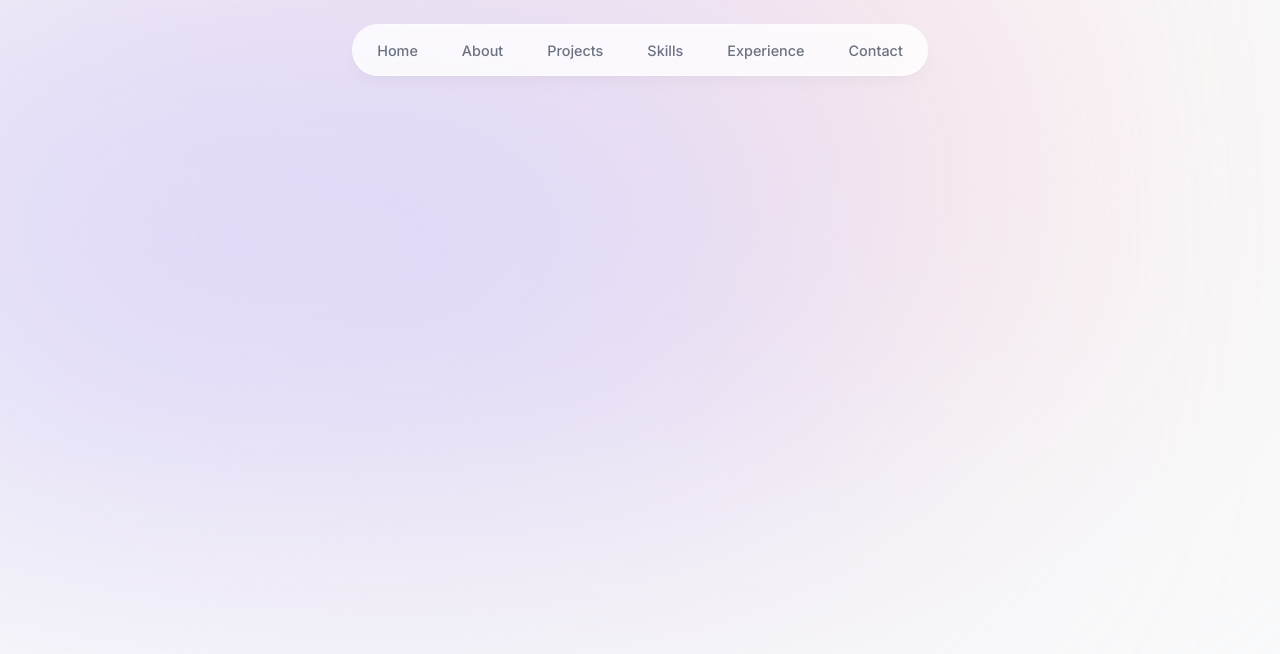
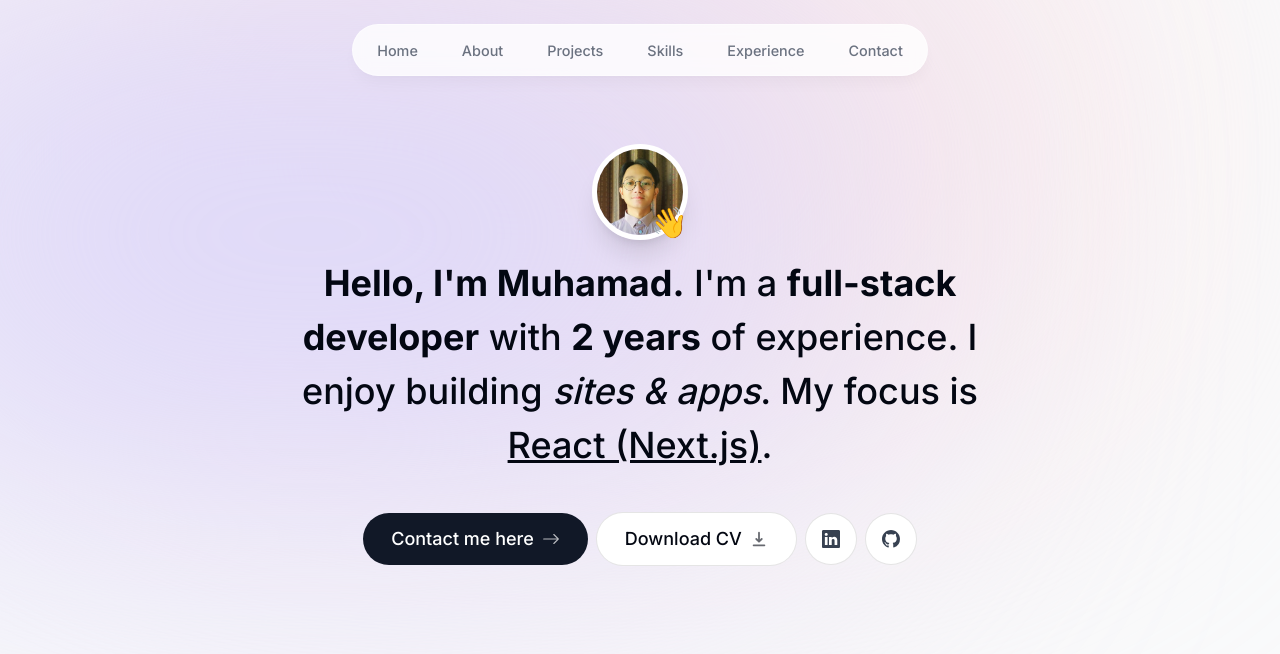
Before and after one commit to muhafs/portfolio-nextjs, a Next.js app: page / in a window 1280 px wide. Shown: the top 654 px of the page. Built offline with nearby package versions, Linux system fonts and the light colour scheme.

Commit message:
complete hero section

```diff
--- a/app/layout.tsx
+++ b/app/layout.tsx
@@ -12,10 +12,10 @@ export const metadata = {
 export default function RootLayout({ children }: { children: React.ReactNode }) {
 	return (
 		<html lang="en">
-			<body className={`${inter.className} bg-gray-50 text-gray-950`}>
-				<div className="bg-[#fbe2e3] absolute -top-[6rem] right-[11rem] -z-10 size-[31.25rem] rounded-full blur-[10rem] sm:w-[68.75rem]" />
+			<body className={`${inter.className} bg-gray-50 text-gray-950 relative pt-28 sm:pt-36 h-[200vh]`}>
+				<div className="bg-[#fbe2e3] absolute -top-[6rem] right-[11rem] -z-10 size-[31.25rem] rounded-full blur-[10rem] sm:w-[68.75rem]"></div>
 
-				<div className="bg-[#dbd7fb] absolute -top-[1rem] -left-[35rem] -z-10 h-[31.25rem] w-[50rem] rounded-full blur-[10rem] sm:w-[68.75rem] md:-left-[33rem] lg:-left-[28rem] xl:-left-[15rem] 2xl:-left-[5rem]" />
+				<div className="bg-[#dbd7fb] absolute -top-[1rem] -left-[35rem] -z-10 h-[31.25rem] w-[50rem] rounded-full blur-[10rem] sm:w-[68.75rem] md:-left-[33rem] lg:-left-[28rem] xl:-left-[15rem] 2xl:-left-[5rem]"></div>
 
 				<Header />
 				{children}
--- a/app/page.tsx
+++ b/app/page.tsx
@@ -1,3 +1,9 @@
+import Hero from '@/components/Hero'
+
 export default function Home() {
-	return <main className=""></main>
+	return (
+		<main className="flex flex-col items-center px-4">
+			<Hero />
+		</main>
+	)
 }
--- /dev/null
+++ b/components/Hero.tsx
@@ -0,0 +1,54 @@
+'use client'
+
+import Link from 'next/link'
+import Image from 'next/image'
+import { motion } from 'framer-motion'
+import { BsArrowRight, BsGithub, BsLinkedin } from 'react-icons/bs'
+import { HiDownload } from 'react-icons/hi'
+
+export default function Hero() {
+	return (
+		<section className="mb-28 max-w-[50rem] text-center sm:mb-0">
+			<div className="flex items-center justify-center">
+				<div className="relative">
+					<motion.div initial={{ opacity: 0, scale: 0 }} animate={{ opacity: 1, scale: 1 }} transition={{ type: 'tween', duration: 0.2 }}>
+						<Image src="/me.jpg" alt="personal image" width={192} height={192} priority={true} quality={95} className="rounded-full size-24 border-[0.35rem] border-white object-cover shadow-xl" />
+					</motion.div>
+
+					<motion.span className="absolute bottom-0 right-0 text-3xl" initial={{ opacity: 0, scale: 0 }} animate={{ opacity: 1, scale: 1 }} transition={{ type: 'spring', stiffness: 125, delay: 0.1, duration: 0.7 }}>
+						👋
+					</motion.span>
+				</div>
+			</div>
+
+			<motion.h1 className="mb-10 mt-4 px-4 text-2xl font-medium !leading-[1.5] sm:text-4xl" initial={{ opacity: 0, y: 100 }} animate={{ opacity: 1, y: 0 }}>
+				<span className="font-bold">Hello, I'm Muhamad.</span> I'm a <span className="font-bold">full-stack developer</span> with <span className="font-bold">2 years</span> of experience. I enjoy building{' '}
+				<span className="italic">sites & apps</span>. My focus is <span className="underline">React (Next.js)</span>.
+			</motion.h1>
+
+			<motion.div className="flex flex-col items-center justify-center gap-2 px-4 text-lg font-medium sm:flex-row" initial={{ opacity: 0, y: 100 }} animate={{ opacity: 1, y: 0 }} transition={{ delay: 0.1 }}>
+				<Link href="#contact" className="flex items-center gap-2 px-7 py-3 bg-gray-900 text-white rounded-full outline-none focus:scale-110 hover:scale-110 hover:bg-gray-950 active:scale-105 transition group">
+					Contact me here <BsArrowRight className="opacity-70 group-hover:translate-x-1 transition" />
+				</Link>
+
+				<a href="/muhamad_cv.pdf" download className="flex items-center gap-2 px-7 py-3 bg-white rounded-full outline-none focus:scale-110 hover:scale-110 active:scale-105 transition group cursor-pointer border border-black/10">
+					Download CV <HiDownload className="opacity-60 group-hover:translate-x-1 transition" />
+				</a>
+
+				<a
+					href="https://www.linkedin.com/in/muhafs/"
+					target="_blank"
+					className="flex items-center gap-2 p-4 bg-white text-gray-700 rounded-full hover:text-gray-950 outline-none focus:scale-[1.15] hover:scale-[1.15] active:scale-105 transition group cursor-pointer border border-black/10">
+					<BsLinkedin />
+				</a>
+
+				<a
+					href="https://github.com/muhafs"
+					target="_blank"
+					className="flex items-center gap-2 p-4 bg-white text-gray-700 rounded-full hover:text-gray-950 outline-none focus:scale-[1.15] hover:scale-[1.15] active:scale-105 transition group cursor-pointer border border-black/10">
+					<BsGithub />
+				</a>
+			</motion.div>
+		</section>
+	)
+}
```
Also changed, not shown: public/me.jpg (added), 1 other file (tests, documents, lock files or other folders).
